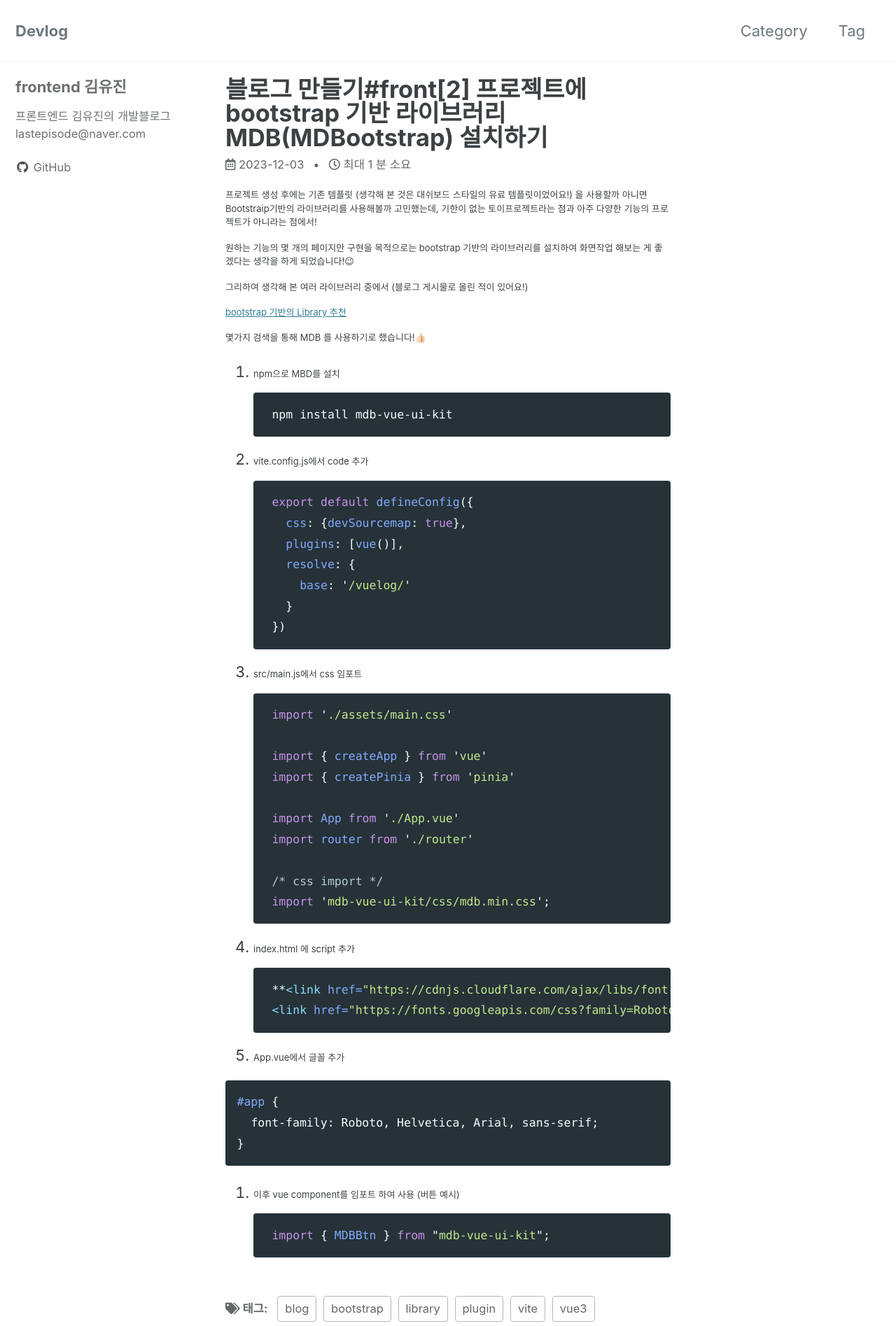
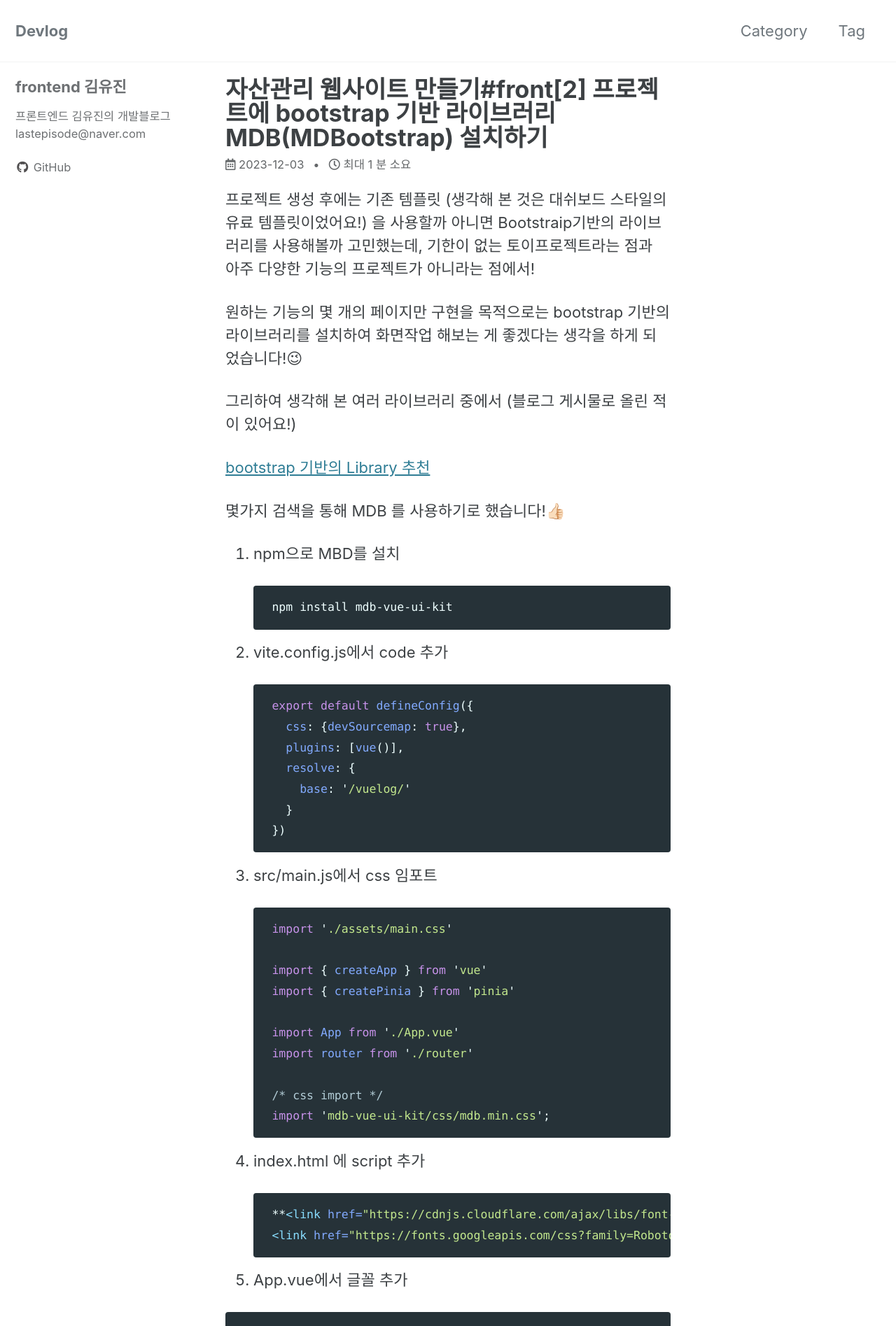
Before and after one commit to yireum/yireum.github.io, a Jekyll site: the page built from _posts/2023-12-03-자산관리 웹사이트 만들기#front[2] 프로젝트에 bootstrap 기반 라이브러리 MDB(MDBootstrap) 설치하기.md, in a window 1280 px wide. Shown: the top 1895 px of the page at 70% size. Built offline with Jekyll 4.4.1, drawn with Linux system fonts in a browser that asks for light colours; cached includes are drawn as plain includes; comment, search, counter and statistics services are not loaded.

Commit message:
📄 블로그 -> 자산관리 웹사이트 변경

```diff
--- a/_posts/2023-12-03-블로그 만들기#front[2] 프로젝트에 bootstrap 기반 라이브러리 MDB(MDBootstrap) 설치하기.md
+++ b/_posts/2023-12-03-자산관리 웹사이트 만들기#front[2] 프로젝트에 bootstrap 기반 라이브러리 MDB(MDBootstrap) 설치하기.md
@@ -1,6 +1,6 @@
 ---
 layout: single
-title: "블로그 만들기#front[2] 프로젝트에 bootstrap 기반 라이브러리 MDB(MDBootstrap) 설치하기"
+title: "자산관리 웹사이트 만들기#front[2] 프로젝트에 bootstrap 기반 라이브러리 MDB(MDBootstrap) 설치하기"
 categories: vue
 tags: [vite, blog, vue3, bootstrap, library, plugin]
 ---
--- a/assets/css/main.scss
+++ b/assets/css/main.scss
@@ -7,7 +7,3 @@ search: false
 
 @import "minimal-mistakes/skins/{{ site.minimal_mistakes_skin | default: 'default' }}"; // skin
 @import "minimal-mistakes"; // main partials
-
-.page__content p,.pag.e__content li,.page__content dl {
-    font-size: 13px;
-}
```
Also changed, not shown: _posts/2023-11-26-자산관리 웹사이트 만들기front[1] Vite를 이용하여 Vue.js 프로젝트 생성하기.md (renamed from _posts/2023-11-26-블로그 만들기#front[1] Vite를 이용하여 Vue.js 프로젝트 생성하기.md, +1 -1 lines).
